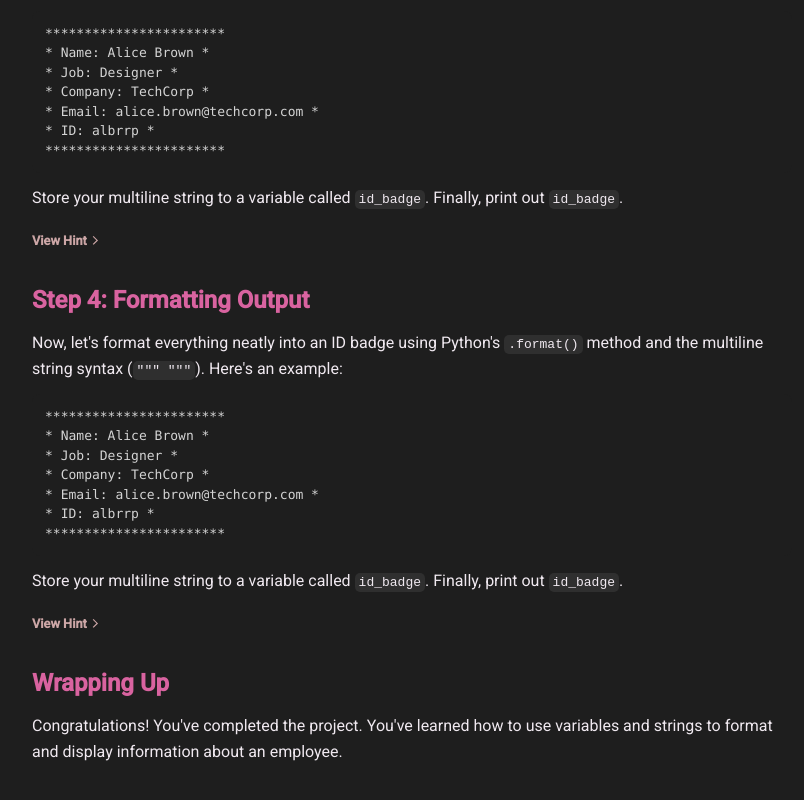
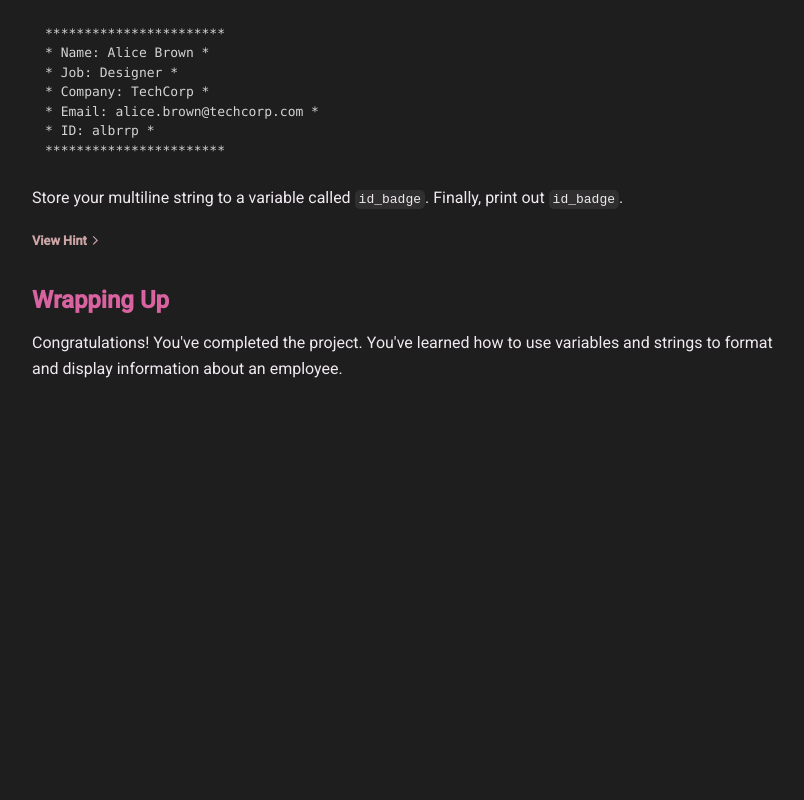
Before and after one commit to lawrluor/code-with-the-pros, a React (Create React App) app: page /project01 in a window 1280 px wide. Shown: the part 1123-1923 px from the top of the page, without its empty margins (228-1032 px from the left). After the commit the page ends 1586 px from the top, so only its background shows below. Built offline with nearby package versions, Linux system fonts and the light colour scheme.

Commit message:
update proj1

```diff
--- a/src/pages/Python/01Project.jsx
+++ b/src/pages/Python/01Project.jsx
@@ -125,40 +125,6 @@ print(id_badge)`}
       </section>
 
       <section>
-        <h2 id={`step-${getCurrentNumber()}-formatting-output`}><a href={`#step-${getCurrentNumber()}-formatting-output`} className="section-link">Step {getCurrentNumberAndIncrement()}: Formatting Output</a></h2>
-        <p>Now, let's format everything neatly into an ID badge using Python's <code className="inline">.format()</code> method and the multiline string syntax (<code className="inline">""" """</code>). Here's an example:</p>
-
-        <CodeBlock
-          language="txt"
-          codeString={`***********************
-* Name: Alice Brown *
-* Job: Designer *
-* Company: TechCorp *
-* Email: alice.brown@techcorp.com *
-* ID: albrrp *
-***********************`} />
-
-        <p>Store your multiline string to a variable called <code className="inline">id_badge</code>. Finally, print out <code className="inline">id_badge</code>.</p>
-
-        <Collapsible title="Hint">
-          <CodeBlock
-            language="python"
-            codeString={`id_badge = '''
-***********************
-* Name: {} *
-* Job: {} *
-* Company: {} *
-* Email: {} *
-* ID: {} *
-***********************
-'''.format(first_name + " " + last_name, job_title, company_name, email, short_id)
-
-print(id_badge)`}
-          />
-        </Collapsible>
-      </section>
-
-      <section>
         <h2 id="wrapping-up"><a href="#wrapping-up" className="section-link">Wrapping Up</a></h2>
         <p>Congratulations! You've completed the project. You've learned how to use variables and strings to format and display information about an employee.</p>
       </section>
```
